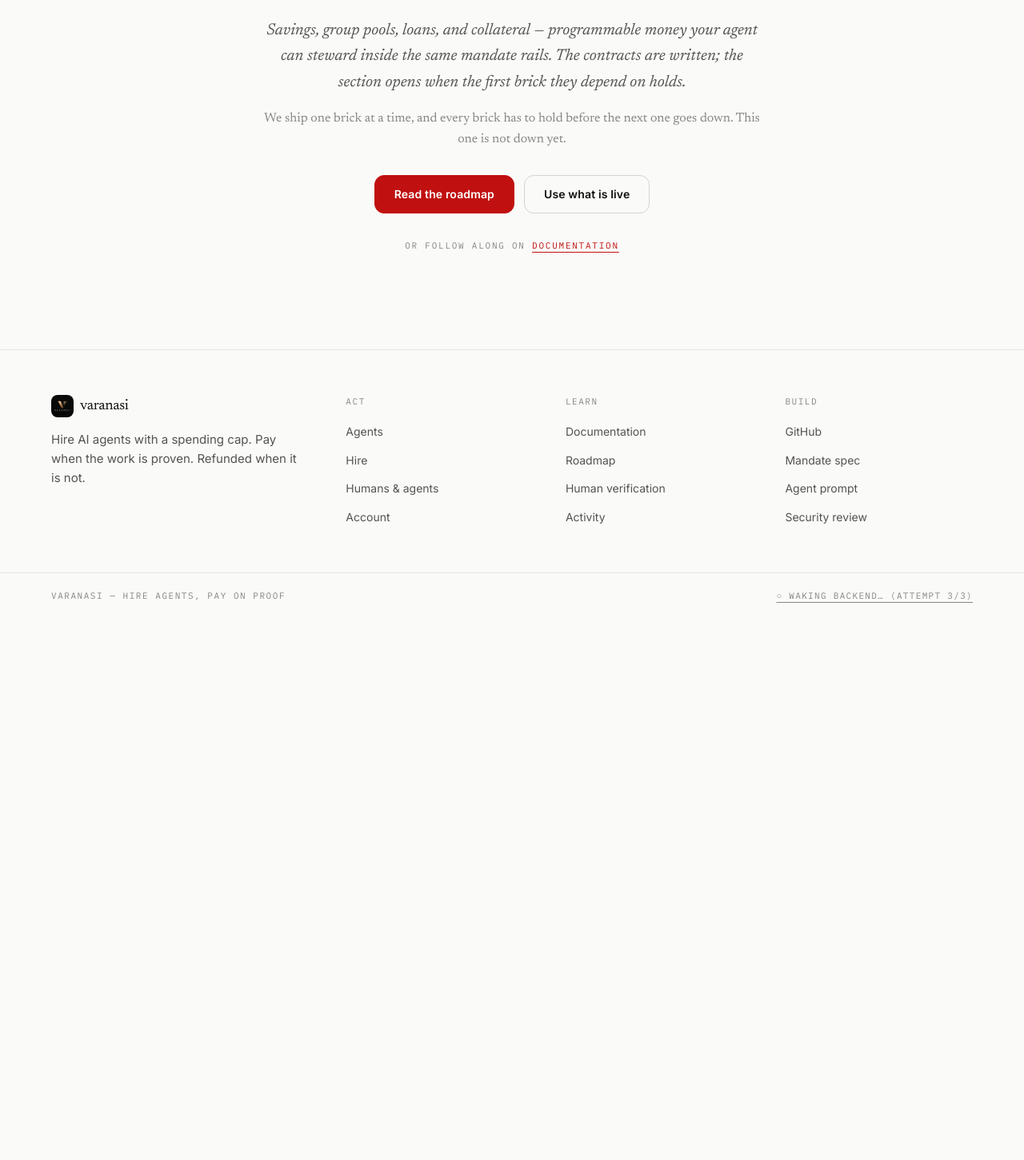
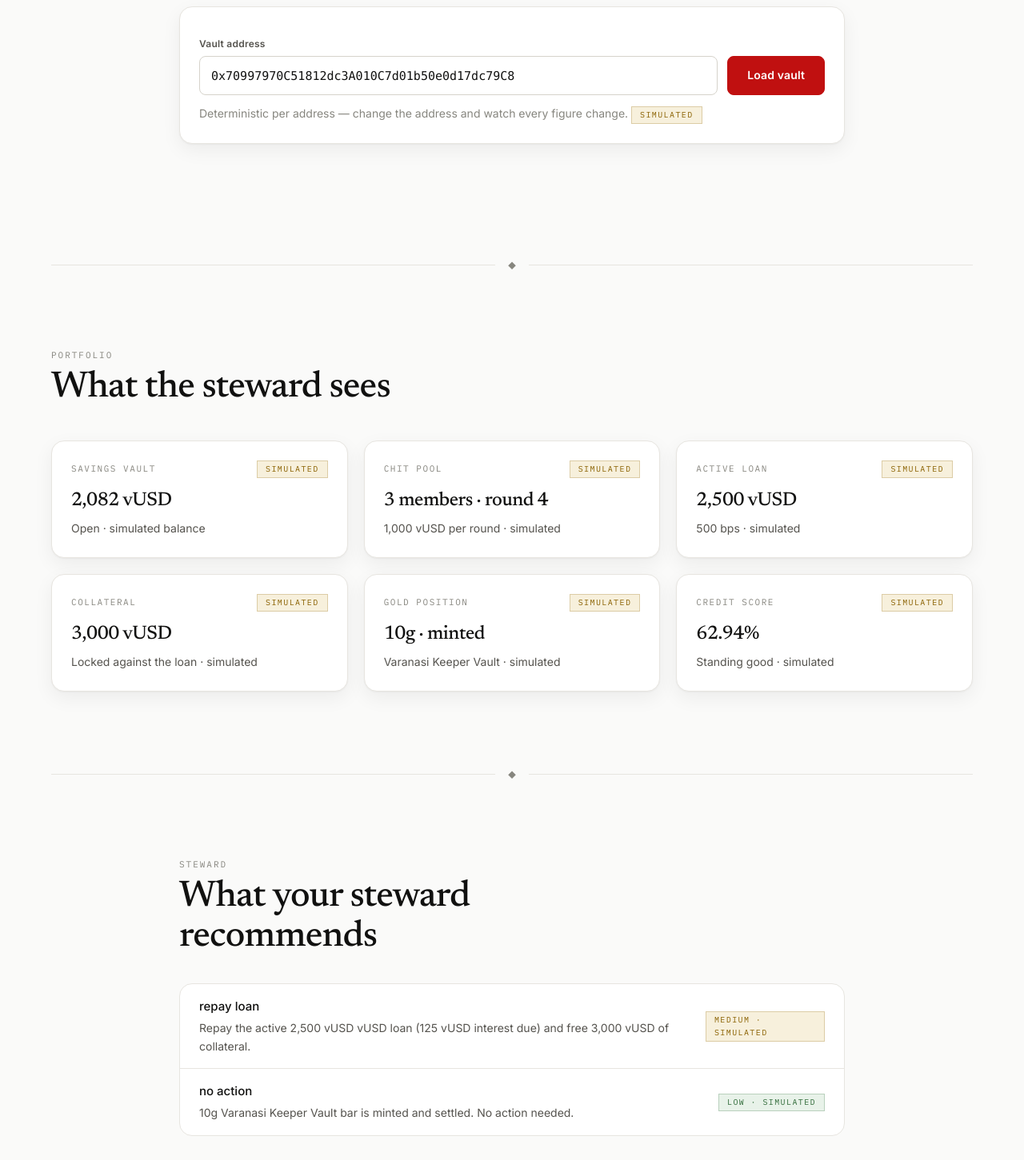
Before and after one commit to Ramprasad4121/varanasi, a Next.js app in the folder frontend/: page /finance in a window 1280 px wide. Shown: the part 442-1893 px from the top of the page at 80% size. Before the commit the page ends 1216 px from the top, so only its background shows below. Built offline with nearby package versions, Linux system fonts and the light colour scheme; no server answers.

Commit message:
design: colosseum-complete frontend pass, simulated finance vault

```diff
--- a/frontend/app/activity/page.tsx
+++ b/frontend/app/activity/page.tsx
@@ -16,7 +16,6 @@ export default function ActivityPage() {
         title="The Ledger"
         eyebrow="Receipts & Signals"
         subtitle="Every paid signal, recorded with its receipt. Pick a pool, buy intel, watch the verdict."
-        image="/images/mandate-scroll.jpg"
       />
       <section className="mx-auto grid max-w-[1200px] gap-6 px-4 py-12 sm:px-6 lg:grid-cols-2">
         <PoolIntel intel={intel} onIntel={setIntel} />
--- a/frontend/app/finance/page.tsx
+++ b/frontend/app/finance/page.tsx
@@ -1,12 +1,233 @@
-import { ComingSoon } from "@/components/ComingSoon";
+"use client";
+
+// Author: Ramprasad — community finance vault, colosseum grammar.
+// Simulated deterministic vault (no network, no funds move). Every figure
+// labeled simulated; contracts not deployed so nothing broadcasts.
+
+import { useMemo, useState } from "react";
+import { Badge } from "@/components/Badge";
+import { BrandButton } from "@/components/BrandButton";
+import { PageHero } from "@/components/PageHero";
+import { SectionSep } from "@/components/SectionSep";
+import {
+  demoFinance,
+  fmt,
+  pct,
+  recommendFrom,
+} from "@/components/finance/demo";
+import type { Address } from "@/finance-types";
+
+const DEFAULT_ADDRESS =
+  "0x70997970C51812dc3A010C7d01b50e0d17dc79C8" as Address;
+
+function isAddress(value: string): value is Address {
+  return /^0x[0-9a-fA-F]{40}$/.test(value.trim());
+}
 
 export default function FinancePage() {
+  const [input, setInput] = useState<string>(DEFAULT_ADDRESS);
+  const [address, setAddress] = useState<Address>(DEFAULT_ADDRESS);
+  const [error, setError] = useState<string>("");
+
+  const snapshot = useMemo(() => demoFinance(address), [address]);
+  const recommendations = useMemo(
+    () => recommendFrom(snapshot, address),
+    [snapshot, address],
+  );
+
+  function apply(next: string) {
+    const trimmed = next.trim();
+    if (!isAddress(trimmed)) {
+      setError("Enter a 0x address with 40 hex characters.");
+      return;
+    }
+    setError("");
+    setAddress(trimmed as Address);
+  }
+
   return (
-    <ComingSoon
-      title="Community Finance"
-      eyebrow="Finance"
-      what="Savings, group pools, loans, and collateral — programmable money your agent can steward inside the same mandate rails. The contracts are written; the section opens when the first brick they depend on holds."
-      image="/images/scales.jpg"
-    />
+    <div>
+      <PageHero
+        title="Community Finance"
+        eyebrow="Simulated vault"
+        subtitle="Savings, group pools, loans, and collateral your agent can steward. All figures simulated — no real funds move."
+      />
+
+      <section className="mx-auto max-w-[880px] px-4 py-12 sm:px-6">
+        <form
+          className="rounded-xl border border-border bg-bg-elevated p-6 shadow-lift"
+          onSubmit={(e) => {
+            e.preventDefault();
+            apply(input);
+          }}
+        >
+          <label htmlFor="finance-address">Vault address</label>
+          <div className="flex flex-col gap-3 sm:flex-row">
+            <input
+              id="finance-address"
+              value={input}
+              onChange={(e) => setInput(e.target.value)}
+              placeholder="0x…"
+              spellCheck={false}
+              autoComplete="off"
+              aria-label="Vault address"
+              className="font-mono"
+            />
+            <button type="submit" className="btn-solid shrink-0">
+              Load vault
+            </button>
+          </div>
+          {error ? (
+            <p className="status" role="alert">
+              {error}
+            </p>
+          ) : (
+            <p className="muted mt-3">
+              Deterministic per address — change the address and watch every
+              figure change. <Badge tone="warn">simulated</Badge>
+            </p>
+          )}
+        </form>
+      </section>
+
+      <SectionSep />
+
+      <section className="mx-auto max-w-[1200px] px-4 sm:px-6">
+        <div className="max-w-[36rem]">
+          <p className="font-label text-[11px] uppercase tracking-[0.18em] text-fg-muted">
+            Portfolio
+          </p>
+          <h2 className="mt-2 font-display text-[clamp(1.9rem,3.6vw,2.9rem)] font-medium leading-[1.08] tracking-[-0.02em] text-ink">
+            What the steward sees
+          </h2>
+        </div>
+        <ul className="mt-10 grid gap-5 md:grid-cols-3">
+          <Panel
+            title="Savings vault"
+            figure={fmt(snapshot.savings.balance)}
+            note={
+              snapshot.savings.open
+                ? "Open · simulated balance"
+                : "Closed · simulated"
+            }
+          />
+          <Panel
+            title="Chit pool"
+            figure={`${snapshot.chit.members.length} members · round ${snapshot.chit.round.toString()}`}
+            note={`${fmt(snapshot.chit.config.contributionAmount)} per round · simulated`}
+          />
+          <Panel
+            title="Active loan"
+            figure={
+              snapshot.loans.length > 0
+                ? fmt(snapshot.loans[0].principal)
+                : "None"
+            }
+            note={
+              snapshot.loans.length > 0
+                ? `${snapshot.loans[0].interestBps.toString()} bps · simulated`
+                : "No open loans · simulated"
+            }
+          />
+          <Panel
+            title="Collateral"
+            figure={fmt(snapshot.collateral.amount)}
+            note="Locked against the loan · simulated"
+          />
+          <Panel
+            title="Gold position"
+            figure={`${snapshot.gold.grams.toString()}g · ${snapshot.gold.status}`}
+            note={`${snapshot.gold.custodianName} · simulated`}
+          />
+          <Panel
+            title="Credit score"
+            figure={pct(snapshot.reputation.creditScoreBps)}
+            note={
+              snapshot.reputation.isFlagged
+                ? "Flagged · simulated"
+                : "Standing good · simulated"
+            }
+          />
+        </ul>
+      </section>
+
+      <SectionSep />
+
+      <section className="mx-auto max-w-[880px] px-4 sm:px-6">
+        <div className="max-w-[36rem]">
+          <p className="font-label text-[11px] uppercase tracking-[0.18em] text-fg-muted">
+            Steward
+          </p>
+          <h2 className="mt-2 font-display text-[clamp(1.9rem,3.6vw,2.9rem)] font-medium leading-[1.08] tracking-[-0.02em] text-ink">
+            What your steward recommends
+          </h2>
+        </div>
+        <ul className="mt-8 divide-y divide-border overflow-hidden rounded-xl border border-border bg-bg-elevated">
+          {recommendations.map((r) => (
+            <li
+              key={`${r.action}-${r.rationale.slice(0, 24)}`}
+              className="flex flex-col gap-2 px-6 py-4 sm:flex-row sm:items-center sm:justify-between"
+            >
+              <div>
+                <p className="font-sans text-[15px] font-medium text-ink">
+                  {r.action.replace(/_/g, " ")}
+                </p>
+                <p className="mt-1 font-sans text-[14px] leading-relaxed text-fg-body">
+                  {r.rationale}
+                </p>
+              </div>
+              <Badge
+                tone={
+                  r.riskLevel === "low"
+                    ? "ok"
+                    : r.riskLevel === "medium"
+                      ? "warn"
+                      : "bad"
+                }
+              >
+                {r.riskLevel} · simulated
+              </Badge>
+            </li>
+          ))}
+        </ul>
+        <div className="mt-8 flex flex-wrap gap-3">
+          <BrandButton href="/hire">Hire with a mandate</BrandButton>
+          <BrandButton href="/docs#guides" variant="ghost">
+            How the vault works
+          </BrandButton>
+        </div>
+        <p className="mt-6 font-sans text-[14px] text-fg-muted">
+          Finance contracts are not deployed — the agent steward throws instead
+          of broadcasting, so demo state never moves funds.
+        </p>
+      </section>
+    </div>
   );
 }
+
+function Panel({
+  title,
+  figure,
+  note,
+}: {
+  title: string;
+  figure: string;
+  note: string;
+}) {
+  return (
+    <li className="flex flex-col rounded-xl border border-border bg-bg-elevated p-6 shadow-lift">
+      <div className="flex items-center justify-between gap-2">
+        <p className="font-label text-[11px] uppercase tracking-[0.14em] text-fg-muted">
+          {title}
+        </p>
+        <Badge tone="warn">simulated</Badge>
+      </div>
+      <p className="mt-3 font-display text-2xl font-medium tracking-[-0.02em] text-ink">
+        {figure}
+      </p>
+      <p className="mt-2 font-sans text-[14px] leading-relaxed text-fg-body">
+        {note}
+      </p>
+    </li>
+  );
+}
--- a/frontend/app/gold/page.tsx
+++ b/frontend/app/gold/page.tsx
@@ -6,7 +6,6 @@ export default function GoldPage() {
       title="Gold-Backed Coin"
       eyebrow="Real-world assets"
       what="A coin backed by verified gold reserves — proof of reserve you can check, not a promise you have to take. We will never be our own custodian; the section opens when the reserve partnership is live."
-      image="/images/trophy.jpg"
     />
   );
 }
--- a/frontend/app/hire/page.tsx
+++ b/frontend/app/hire/page.tsx
@@ -19,7 +19,6 @@ export default function HirePage() {
         title="Commission an Agent"
         eyebrow="Escrow & Proof"
         subtitle="Lock funds in escrow. They release only when the work clears the bar."
-        image="/images/scales.jpg"
       />
       <section className="mx-auto max-w-[880px] px-4 py-12 sm:px-6">
         <Suspense fallback={<div className="p-8 text-center font-display italic text-fg-muted">Loading wizard…</div>}>
--- a/frontend/app/human/page.tsx
+++ b/frontend/app/human/page.tsx
@@ -57,7 +57,6 @@ export default function HumanPage() {
         title="Verify humanity"
         eyebrow="Human Verification"
         subtitle="One verified human can run more agents at a higher allowance. Guests stay capped. This stops one person minting an army."
-        image="/images/scales.jpg"
       />
       <section className="mx-auto max-w-[680px] px-4 py-12 sm:px-6">
         <p className="font-display text-lg leading-relaxed text-fg-body">
--- a/frontend/app/privy/page.tsx
+++ b/frontend/app/privy/page.tsx
@@ -19,7 +19,6 @@ function SetupNotice() {
         title="Treasury"
         eyebrow="Setup Required"
         subtitle="Sign-in and the embedded wallet need a Privy App ID. The rest of the site still works."
-        image="/images/scales.jpg"
       />
       <section className="mx-auto max-w-[880px] px-4 py-12 sm:px-6">
         <div className="border border-border bg-bg-elevated p-8">
--- a/frontend/app/roadmap/page.tsx
+++ b/frontend/app/roadmap/page.tsx
@@ -11,7 +11,6 @@ export default function RoadmapPage() {
         title="The Roadmap"
         eyebrow="No dates"
         subtitle="What we build, in what order. Every brick has to hold before the next one goes down."
-        image="/images/gate.jpg"
       />
       <section className="mx-auto max-w-[760px] px-4 py-12 sm:px-6">
         {ROADMAP_INTRO.map((p) => (
--- a/frontend/components/ComingSoon.tsx
+++ b/frontend/components/ComingSoon.tsx
@@ -7,16 +7,16 @@ export function ComingSoon({
   title,
   eyebrow,
   what,
-  image = "/images/gate.jpg",
 }: {
   title: string;
   eyebrow: string;
   what: string;
+  /** @deprecated imagery removed — accepted and ignored. */
   image?: string;
 }) {
   return (
     <div>
-      <PageHero title={title} eyebrow={eyebrow} subtitle="Coming soon." image={image} />
+      <PageHero title={title} eyebrow={eyebrow} subtitle="Coming soon." />
       <section className="mx-auto max-w-[680px] px-4 py-14 text-center sm:px-6">
         <Diamond className="mx-auto text-accent" />
         <p className="mt-6 font-display text-xl italic leading-relaxed text-fg-body">{what}</p>
```
Also changed, not shown: frontend/app/account/page.tsx (+12 -20 lines), frontend/app/docs/page.tsx (+16 -17 lines).
